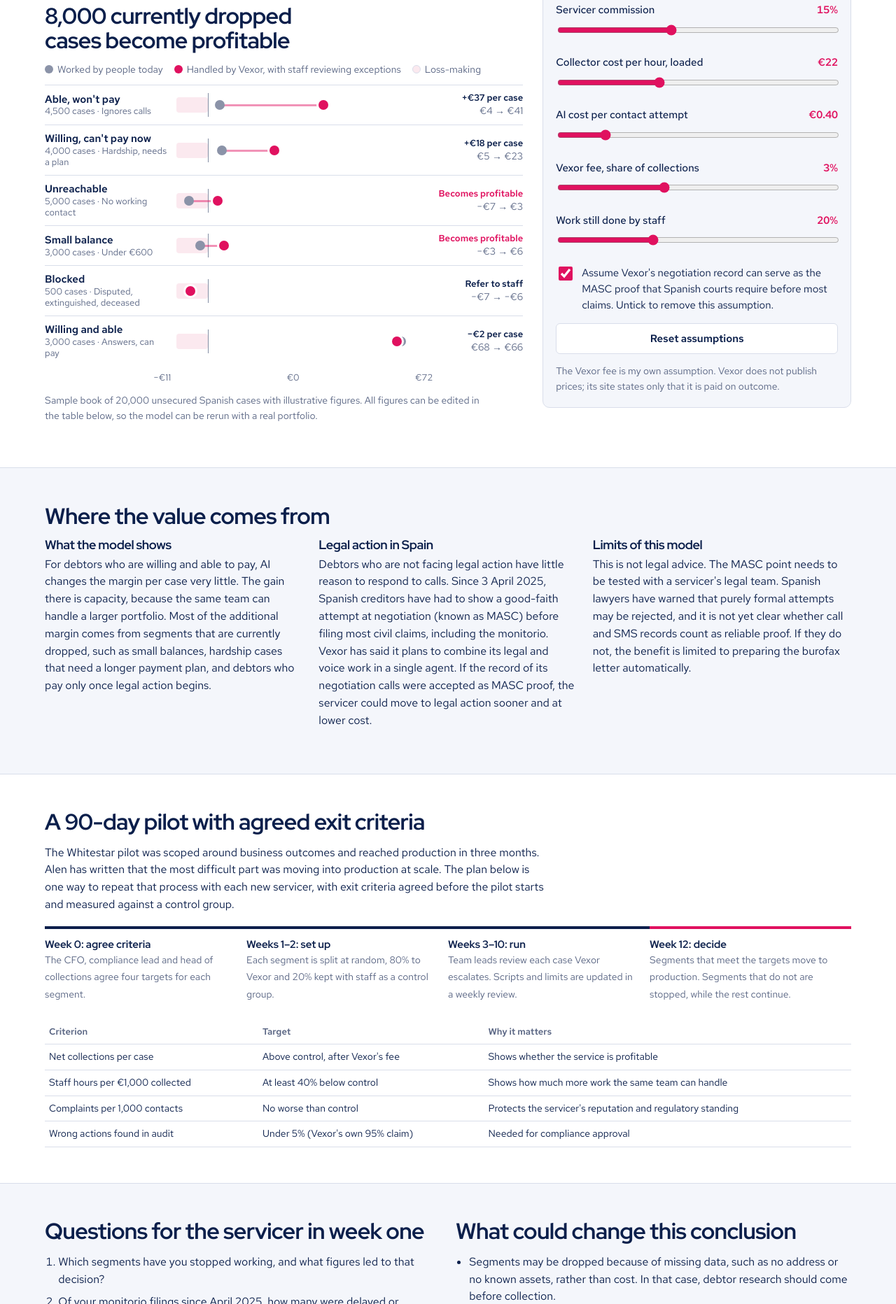
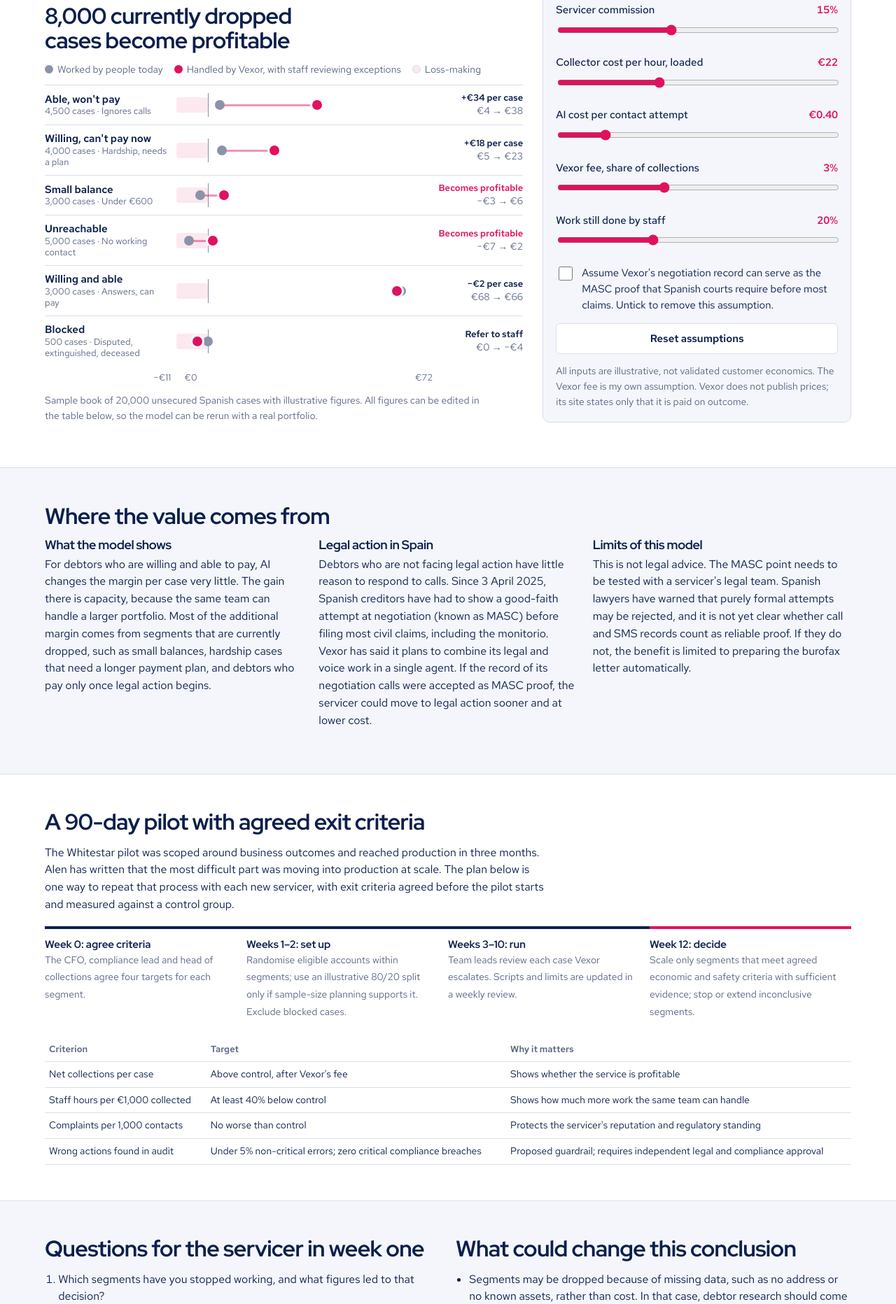
Before and after one commit to anewpriya/vexor-case-study, a plain HTML site: page index.html in a window 1280 px wide. Shown: the part 573-2437 px from the top of the page at 70% size. Drawn offline with Linux system fonts and the light colour scheme.

Commit message:
Correct model boundaries and pilot guardrails

```diff
--- a/index.html
+++ b/index.html
@@ -7,17 +7,12 @@
 <link rel="preconnect" href="https://fonts.googleapis.com">
 <link href="https://fonts.googleapis.com/css2?family=Red+Hat+Display:wght@500;700&family=Red+Hat+Text:wght@400;500;600&display=swap" rel="stylesheet">
 <style>
-/* VOICE work: a portfolio review a servicer's CFO would accept
-   IDEA the servicer's segment P&L sheet, the thing that decides which cases nobody calls
-   PICTURE dumbbell rows: margin per case worked by people vs run by Vexor, crossing zero
-   COLOUR oxford blue band, white panels, magenta for Vexor, grey for today
-   TYPE Red Hat Display + Red Hat Text
-   LAYOUT title band; chart left, controls right; stacks on phone */
+
 :root{color-scheme:light dark;--bg:light-dark(#ffffff,#070f26);--ink:light-dark(#0b1f4b,#e8ecf7);--soft:light-dark(#5a6684,#a3acc4);--line:light-dark(#d9deea,#24305a);--panel:light-dark(#f4f6fb,#0d1a3d);--band:#0b1f4b;--mag:#e0115f;--grey:light-dark(#8b93a8,#7d87a3);--neg:light-dark(#fbe9ef,#2a1030);--step:light-dark(#0b1f4b,#5b74b8)}
 :root[data-theme=light]{color-scheme:light}:root[data-theme=dark]{color-scheme:dark}
 *{box-sizing:border-box;min-width:0}
 html{scroll-padding-top:20px}
-body{margin:0;background:var(--bg);color:var(--ink);font:16px/1.55 "Red Hat Text",system-ui,sans-serif;overflow-x:clip}
+body{margin:0;background:var(--bg);color:var(--ink);font:16px/1.55 "Red Hat Text",system-ui,sans-serif}
 h1,h2,h3{font-family:"Red Hat Display",system-ui,sans-serif;letter-spacing:-.02em;line-height:1.08;margin:0}
 h1{font-size:clamp(30px,4.2vw,48px);font-weight:700;text-wrap:balance;max-width:22ch}
 h2{font-size:clamp(24px,2.6vw,32px);font-weight:700;text-wrap:balance;margin-bottom:14px}
@@ -31,7 +26,7 @@ a{color:inherit}
 .top .by{font-size:14px;color:#9fb0d8;margin:0 0 14px}
 .grid{display:grid;grid-template-columns:minmax(0,1.55fr) minmax(0,1fr);gap:28px;align-items:start}
 .panel{background:var(--panel);border:1px solid var(--line);border-radius:10px;padding:18px}
-.kpis{display:grid;grid-template-columns:repeat(auto-fit,minmax(9em,1fr));gap:12px;margin-bottom:18px}
+.kpis{display:grid;grid-template-columns:repeat(auto-fit,minmax(min(100%,9em),1fr));gap:12px;margin-bottom:18px}
 .kpi b{display:block;font:700 clamp(26px,3vw,34px)/1.05 "Red Hat Display",sans-serif;white-space:nowrap}
 .kpi span{font-size:14px;color:var(--soft)}
 .kpi.m b{color:var(--mag)}
@@ -63,7 +58,7 @@ select{width:100%;min-height:44px}
 button{font:600 15px "Red Hat Text",sans-serif;min-height:44px;padding:0 16px;border-radius:6px;border:1px solid var(--line);background:var(--bg);color:var(--ink);cursor:pointer}
 button:hover{border-color:var(--mag)}
 .note{font-size:14px;color:var(--soft)}
-.cols{display:grid;grid-template-columns:repeat(auto-fit,minmax(16em,1fr));gap:22px}
+.cols{display:grid;grid-template-columns:repeat(auto-fit,minmax(min(100%,16em),1fr));gap:22px}
 .steps{display:grid;grid-template-columns:repeat(4,minmax(0,1fr));gap:0;margin:18px 0 24px}
 .step{border-top:4px solid var(--step);padding:12px 14px 0 0}
 .step:last-child{border-color:var(--mag)}
@@ -105,7 +100,7 @@ summary{cursor:pointer;font-weight:600;min-height:44px;display:flex;align-items:
 <div class="legend"><span><i class="dot" style="background:var(--grey)"></i>Worked by people today</span><span><i class="dot" style="background:var(--mag)"></i>Handled by Vexor, with staff reviewing exceptions</span><span><i class="dot" style="background:var(--neg);border:1px solid var(--line)"></i>Loss-making</span></div>
 <div id="rows"></div>
 <div class="axis"><span id="aMin"></span><span>€0</span><span id="aMax"></span></div>
-<p class="note" style="margin-top:12px">Sample book of 20,000 unsecured Spanish cases with illustrative figures. All figures can be edited in the table below, so the model can be rerun with a real portfolio.</p>
+<p class="note" style="margin-top:12px">Sample book of <span id="bookSize">20,000</span> unsecured Spanish cases with illustrative figures. All figures can be edited in the table below, so the model can be rerun with a real portfolio.</p>
 </div>
 
 <aside class="panel ctl" aria-label="Assumptions">
@@ -116,9 +111,9 @@ summary{cursor:pointer;font-weight:600;min-height:44px;display:flex;align-items:
 <div><label for="ai">AI cost per contact attempt <output id="oAi"></output></label><input type="range" id="ai" min="0.1" max="2" step="0.1" value="0.4"></div>
 <div><label for="vf">Vexor fee, share of collections <output id="oVf"></output></label><input type="range" id="vf" min="0" max="8" step="0.5" value="3"></div>
 <div><label for="ex">Work still done by staff <output id="oEx"></output></label><input type="range" id="ex" min="5" max="50" step="5" value="20"></div>
-<label class="sw" for="masc"><input type="checkbox" id="masc" checked><span>Assume Vexor's negotiation record can serve as the MASC proof that Spanish courts require before most claims. Untick to remove this assumption.</span></label>
+<label class="sw" for="masc"><input type="checkbox" id="masc"><span>Assume Vexor's negotiation record can serve as the MASC proof that Spanish courts require before most claims. Untick to remove this assumption.</span></label>
 <button id="reset" type="button">Reset assumptions</button>
-<p class="note" style="margin:0">The Vexor fee is my own assumption. Vexor does not publish prices; its site states only that it is paid on outcome.</p>
+<p class="note" style="margin:0">All inputs are illustrative, not validated customer economics. The Vexor fee is my own assumption. Vexor does not publish prices; its site states only that it is paid on outcome.</p>
 </aside>
 </div></section>
 
@@ -136,9 +131,9 @@ summary{cursor:pointer;font-weight:600;min-height:44px;display:flex;align-items:
 <p>The Whitestar pilot was scoped around business outcomes and reached production in three months. Alen has written that the most difficult part was moving into production at scale. The plan below is one way to repeat that process with each new servicer, with exit criteria agreed before the pilot starts and measured against a control group.</p>
 <div class="steps">
 <div class="step"><b>Week 0: agree criteria</b><span>The CFO, compliance lead and head of collections agree four targets for each segment.</span></div>
-<div class="step"><b>Weeks 1–2: set up</b><span>Each segment is split at random, 80% to Vexor and 20% kept with staff as a control group.</span></div>
+<div class="step"><b>Weeks 1–2: set up</b><span>Randomise eligible accounts within segments; use an illustrative 80/20 split only if sample-size planning supports it. Exclude blocked cases.</span></div>
 <div class="step"><b>Weeks 3–10: run</b><span>Team leads review each case Vexor escalates. Scripts and limits are updated in a weekly review.</span></div>
-<div class="step"><b>Week 12: decide</b><span>Segments that meet the targets move to production. Segments that do not are stopped, while the rest continue.</span></div>
+<div class="step"><b>Week 12: decide</b><span>Scale only segments that meet agreed economic and safety criteria with sufficient evidence; stop or extend inconclusive segments.</span></div>
 </div>
 <div class="scroll"><table class="crit">
 <thead><tr><th>Criterion</th><th>Target</th><th>Why it matters</th></tr></thead>
@@ -146,7 +141,7 @@ summary{cursor:pointer;font-weight:600;min-height:44px;display:flex;align-items:
 <tr><td>Net collections per case</td><td>Above control, after Vexor's fee</td><td>Shows whether the service is profitable</td></tr>
 <tr><td>Staff hours per €1,000 collected</td><td>At least 40% below control</td><td>Shows how much more work the same team can handle</td></tr>
 <tr><td>Complaints per 1,000 contacts</td><td>No worse than control</td><td>Protects the servicer's reputation and regulatory standing</td></tr>
-<tr><td>Wrong actions found in audit</td><td>Under 5% (Vexor's own 95% claim)</td><td>Needed for compliance approval</td></tr>
+<tr><td>Wrong actions found in audit</td><td>Under 5% non-critical errors; zero critical compliance breaches</td><td>Proposed guardrail; requires independent legal and compliance approval</td></tr>
 </tbody></table></div>
 </div></section>
 
@@ -175,7 +170,7 @@ summary{cursor:pointer;font-weight:600;min-height:44px;display:flex;align-items:
 <p>For the debt owner, revenue per case is the amount collected. For a servicer, it is the commission on that amount. The amount collected is the case balance multiplied by the recovery rate, plus the extra recovery on cases taken to court.</p>
 <p>Without Vexor, each case costs six minutes of collector time per contact attempt, plus two hours of legal preparation at €35 an hour for cases taken to court. The debt owner also pays about €100 in court fees and €40 for a burofax to satisfy MASC.</p>
 <p>With Vexor, each contact attempt costs the AI rate, and staff still handle the share of work set above. Legal preparation falls to 0.4 hours, in line with Vexor's published figure of legal work at about 20% of its previous cost. If the negotiation record is accepted as MASC proof, preparation falls to 0.25 hours and the MASC cost to €5. Vexor's fee is deducted from collections.</p>
-<p>A segment is worked only if it makes a profit; otherwise it is dropped and earns nothing. Reviewing a blocked case takes 10 minutes of staff time. Staff numbers assume 1,600 working hours a year.</p>
+<p>A segment is worked only if its modelled contribution is positive. Blocked cases are always excluded from collection; the AI scenario includes a 10-minute staff review cost per blocked case. Staff capacity is expressed as full-time equivalents (FTE), assuming 1,600 working hours a year. Recoveries are capped at the outstanding balance.</p>
 </details>
 <details><summary>Sources</summary>
 <ul>
@@ -203,17 +198,18 @@ const COLS=[['c','Cases'],['b','Avg balance €'],['t','Attempts / yr'],['rh','R
 let seg=DEF.map(o=>({...o}));
 const $=id=>document.getElementById(id);
 const IDS=['view','fee','hr','ai','vf','ex','masc'];
-const DEFV={view:'3p',fee:15,hr:22,ai:0.4,vf:3,ex:20,masc:true};
+const DEFV={view:'3p',fee:15,hr:22,ai:0.4,vf:3,ex:20,masc:false};
 const eur=x=>(x<-0.5?'−':'')+'€'+Math.round(Math.abs(x)).toLocaleString('en-GB');
 const big=x=>{const a=Math.abs(x);return (x<0?'−':'')+'€'+(a>=1e6?(a/1e6).toFixed(1)+'M':a>=1e3?Math.round(a/1e3)+'k':Math.round(a))};
 function econ(s,p){
 const mins=6,courtFee=100,mascExt=40,prepH=2,prepV=p.masc?0.25:0.4,lawRate=35,tp=p.view==='3p';
-const hCollect=s.b*(s.rh+s.lh/100*s.lift)/100;
-const vCollect=s.b*(s.rv+s.lv/100*s.lift)/100;
+if(s.k==="bl")return {h:0,v:-10/60*p.hr,hMin:0,vMin:10};
+const hCollect=s.b*Math.min(100,s.rh+s.lh/100*s.lift)/100;
+const vCollect=s.b*Math.min(100,s.rv+s.lv/100*s.lift)/100;
 const rev=x=>tp?x*p.fee/100:x;
 const hOps=s.t*mins/60*p.hr;
 const hLegal=s.lh/100*(prepH*lawRate+(tp?0:courtFee+mascExt));
-const vOps=s.t*p.ai+p.ex/100*hOps+(s.k==='bl'?10/60*p.hr:0);
+const vOps=s.t*p.ai+p.ex/100*hOps;
 const vLegal=s.lv/100*(prepV*lawRate+(tp?0:courtFee+(p.masc?5:mascExt)));
 const h=rev(hCollect)-hOps-hLegal;
 const v=rev(vCollect)-vOps-vLegal-vCollect*p.vf/100;
@@ -227,17 +223,19 @@ const r=seg.map(s=>({s,...econ(s,p)})).sort((a,b)=>(b.v-b.h)-(a.v-a.h));
 let lo=Math.min(0,...r.map(x=>Math.min(x.h,x.v))),hi=Math.max(1,...r.map(x=>Math.max(x.h,x.v)));
 const pad=(hi-lo)*.06;lo-=pad;hi+=pad;
 const X=x=>((x-lo)/(hi-lo)*100).toFixed(2)+'%';
+const axis=$("aMin").parentElement; axis.style.position="relative"; axis.children[1].style.cssText="position:absolute;left:"+X(0)+";transform:translateX(-50%)";
 let flip=0,gain=0,hm=0,vm=0;
 $('rows').innerHTML=r.map(o=>{
 const hW=o.h>0,vW=o.v>0;
-gain+=((vW?o.v:0)-(hW?o.h:0))*o.s.c;
+gain+=((o.s.k==="bl"?o.v:vW?o.v:0)-(hW?o.h:0))*o.s.c;
 if(hW)hm+=o.hMin*o.s.c;
 if(vW)vm+=o.vMin*o.s.c;
-if(o.s.k==='bl')vm+=10*o.s.c;
+if(o.s.k==='bl')vm+=o.vMin*o.s.c;
 let vd,cls='';
-if(!hW&&vW){flip+=o.s.c;vd='Becomes profitable';cls='flip'}
+if(o.s.k==='bl')vd='Refer to staff';
+else if(!hW&&vW){flip+=o.s.c;vd='Becomes profitable';cls='flip'}
 else if(hW&&vW)vd=(o.v>=o.h?'+':'−')+eur(Math.abs(o.v-o.h))+' per case';
-else if(o.s.k==='bl')vd='Refer to staff';
+else if(hW&&!vW)vd='No longer profitable';
 else vd='Still a loss';
 const a=Math.min(o.h,o.v),b=Math.max(o.h,o.v);
 return `<div class="row"><div class="nm">${o.s.n}<small>${o.s.c.toLocaleString('en-GB')} cases · ${o.s.s}</small></div>
@@ -245,16 +243,17 @@ return `<div class="row"><div class="nm">${o.s.n}<small>${o.s.c.toLocaleString('
 <div class="verdict ${cls}">${vd}<br><span class="note">${eur(o.h)} → ${eur(o.v)}</span></div></div>`}).join('');
 $('aMin').textContent=eur(lo);$('aMax').textContent=eur(hi);
 const fte=m=>m/60/1600;
+$('bookSize').textContent=seg.reduce((n,s)=>n+s.c,0).toLocaleString('en-GB');
 $('kFlip').textContent=flip.toLocaleString('en-GB');
 $('kGain').textContent=big(gain);
-$('kFte').textContent=Math.round(fte(hm))+' → '+Math.max(1,Math.round(fte(vm)));
+$('kFte').textContent=fte(hm).toFixed(1)+' → '+fte(vm).toFixed(1);
 $('finding').textContent=flip>0?`${flip.toLocaleString('en-GB')} currently dropped cases become profitable`:'No dropped segment crosses into profit at these settings';
 }
 function table(){
 $('seg').innerHTML='<thead><tr><th>Segment</th>'+COLS.map(c=>`<th>${c[1]}</th>`).join('')+'</tr></thead><tbody>'+
-seg.map((s,i)=>'<tr><td>'+s.n+'</td>'+COLS.map(c=>`<td><input type="number" inputmode="decimal" min="0" id="c-${s.k}-${c[0]}" data-i="${i}" data-f="${c[0]}" value="${s[c[0]]}" aria-label="${s.n} ${c[1]}"></td>`).join('')+'</tr>').join('')+'</tbody>';
+seg.map((s,i)=>'<tr><td>'+s.n+'</td>'+COLS.map(c=>`<td><input type="number" inputmode="decimal" min="0" max="${["rh","rv","lh","lv","lift"].includes(c[0])?100:100000000}" step="${["c","t"].includes(c[0])?1:0.01}" id="c-${s.k}-${c[0]}" data-i="${i}" data-f="${c[0]}" value="${s[c[0]]}" aria-label="${s.n} ${c[1]}"></td>`).join('')+'</tr>').join('')+'</tbody>';
 }
-$('seg').addEventListener('input',e=>{const t=e.target;if(!t.dataset.f)return;const v=parseFloat(t.value);if(!isNaN(v)&&v>=0){seg[+t.dataset.i][t.dataset.f]=v;draw()}});
+$('seg').addEventListener('input',e=>{const t=e.target;if(!t.dataset.f)return;const v=parseFloat(t.value);if(Number.isFinite(v)&&t.validity.valid){seg[+t.dataset.i][t.dataset.f]=v;draw()}else{t.reportValidity()}});
 IDS.forEach(id=>$(id).addEventListener('input',draw));
 $('reset').addEventListener('click',()=>{IDS.forEach(id=>{const e=$(id);if(e.type==='checkbox')e.checked=DEFV[id];else e.value=DEFV[id]});seg=DEF.map(o=>({...o}));table();draw()});
 table();draw();
```
